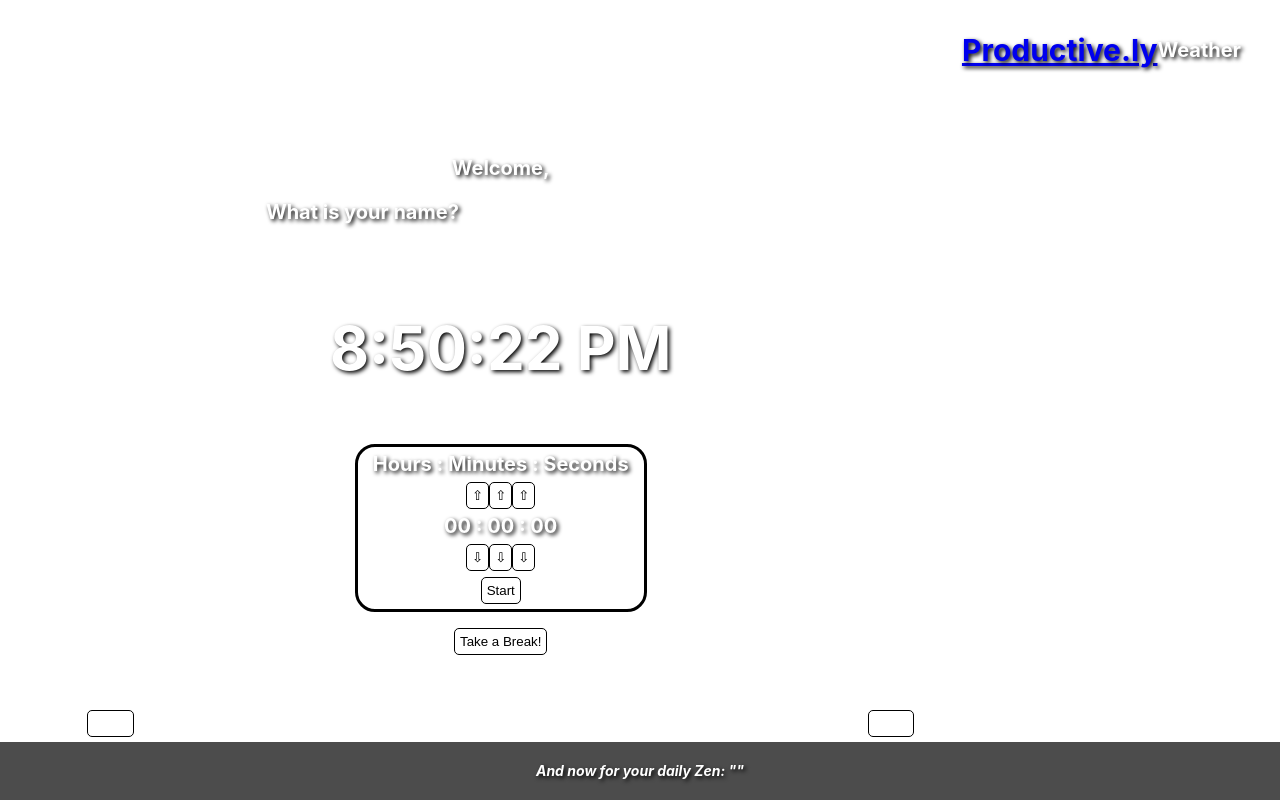
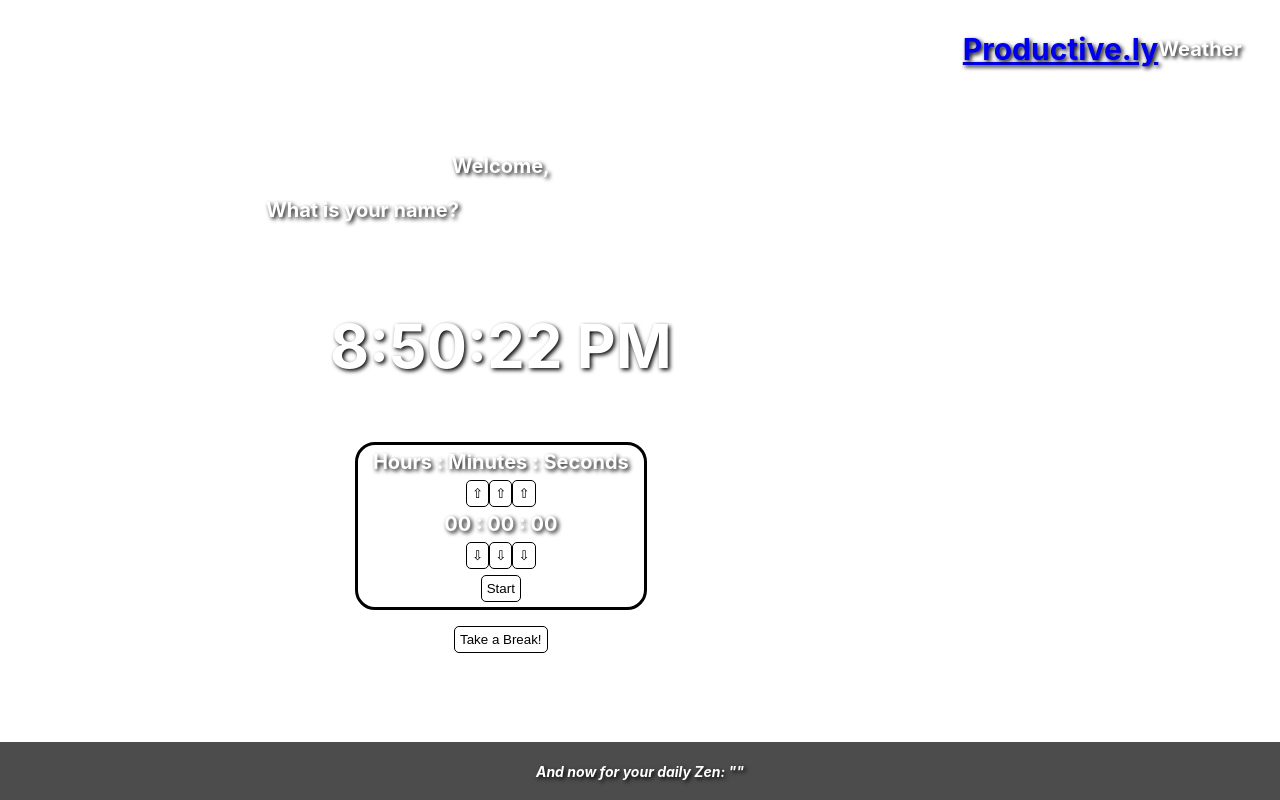
Before and after one commit to aawferris/producetive.ly, a React (Create React App) app in the folder productive.ly/: page / in a window 1280 px wide. Built offline with nearby package versions, Linux system fonts and the light colour scheme; no server answers.

Commit message:
styled buttons

```diff
--- a/productive.ly/src/App.js
+++ b/productive.ly/src/App.js
@@ -81,6 +81,9 @@ function App() {
   // SHOW MORE STYLE
   let showStyle = {
     color: "#ffffffbb",
+    background: "transparent",
+    border: "none",
+    fontSize: "18px",
   };
 
   //WEATHER GET
```
